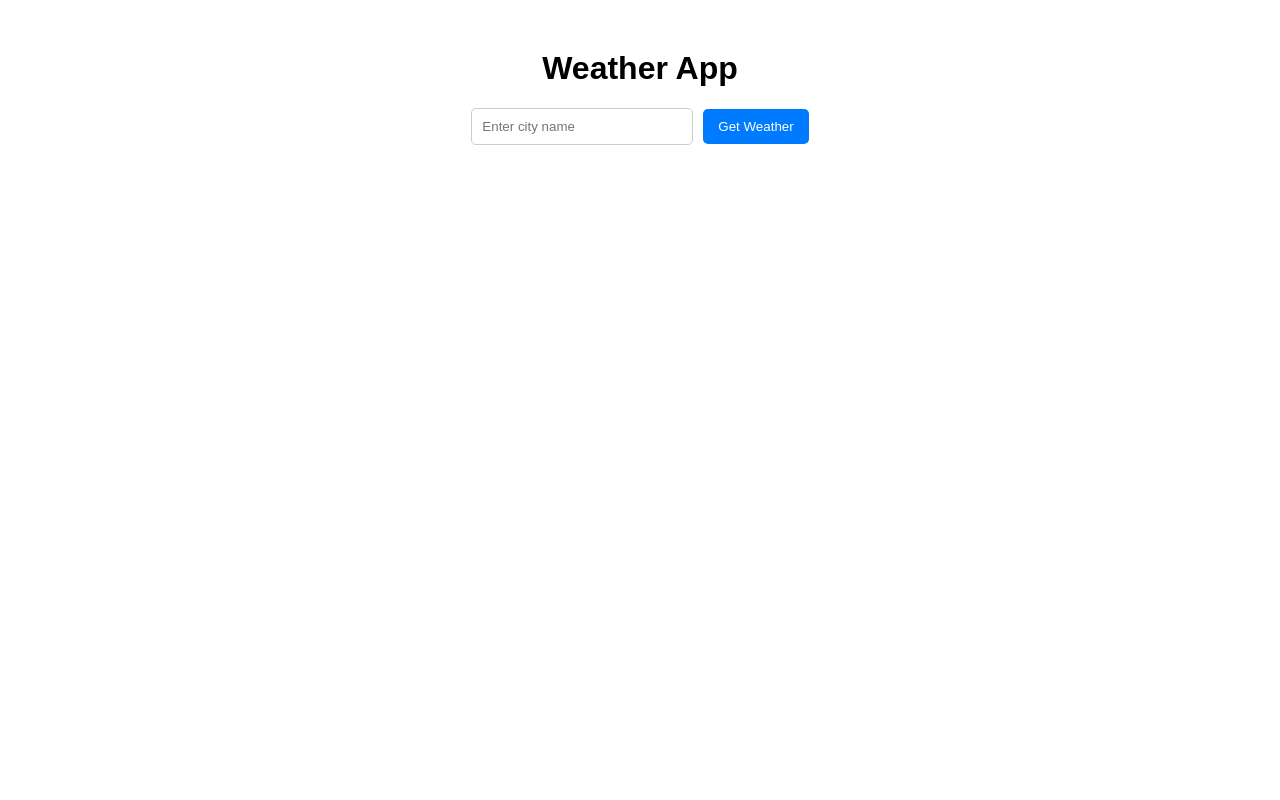
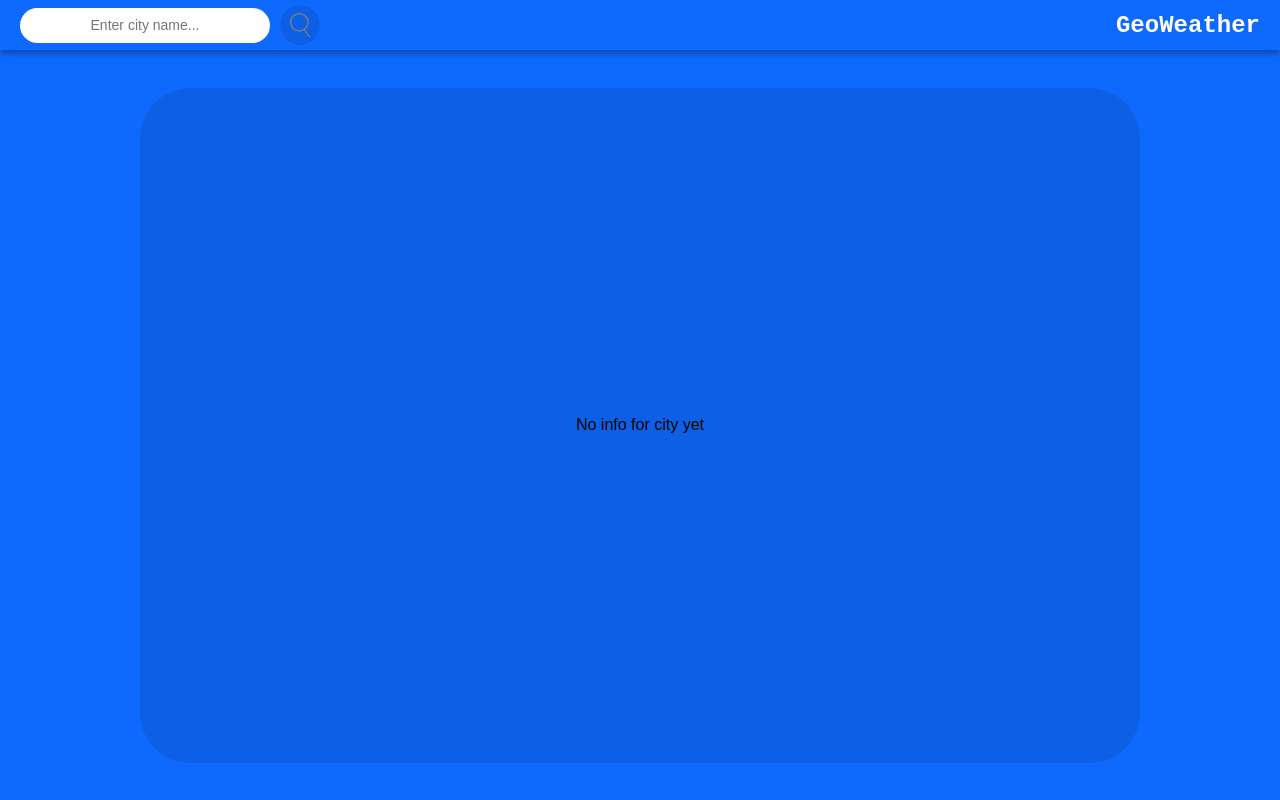
Before and after one commit to GeorgeVourkas/GeoWeather, a React (Vite) app: page / in a window 1280 px wide. Built offline with nearby package versions, Linux system fonts and the light colour scheme.

Commit message:
doing some

```diff
--- a/src/App.jsx
+++ b/src/App.jsx
@@ -1,10 +1,14 @@
-import { useState } from 'react'
-import reactLogo from './assets/react.svg'
-import viteLogo from '/vite.svg'
-import Weather from './Weather'
+import { useState } from "react";
+import Header from "./components/Header";
+import Main from "./components/Main";
+import "./style.css"
+export default function App() {
+  const [city, setCity] = useState(""); // lift state here
 
-export default function App(){
-  return(
-    <Weather/>
-  )
+  return (
+    <section className="SectionMain">
+      <Header city={city} setCity={setCity}/>
+      <Main city={city}/>
+    </section>
+  );
 }
--- a/src/Weather.jsx
+++ b/src/Weather.jsx
@@ -27,6 +27,7 @@ const Weather = () => {
 
       if (data.cod === 200) {
         setWeather(data);
+        console.log(data)
       } else {
         setError(data.message || 'City not found');
       }
@@ -51,10 +52,8 @@ const Weather = () => {
         />
         <button type="submit">Get Weather</button>
       </form>
-
       {loading && <p>Loading...</p>}
       {error && <p className="error">{error}</p>}
-
       {weather && weather.sys && weather.main && weather.weather && (
         <div className="weather-info">
           <h2>{weather.name}, {weather.sys.country}</h2>
--- /dev/null
+++ b/src/components/Header.jsx
@@ -0,0 +1,29 @@
+import searchIcon from "../assets/search.png"
+export default function Header({ city, setCity }) {
+
+  function getWeather(e) {
+    e.preventDefault();
+    console.log("City entered:", city);
+
+    // TODO: call API
+
+    setCity(""); // clear input
+  }
+
+  return (
+    <header>
+      <form onSubmit={getWeather}>
+        <input
+          type="text"
+          value={city}
+          onChange={(e) => setCity(e.target.value)}
+          placeholder="Enter city name..."
+        />
+        <button type="submit">
+          <img src={searchIcon} alt="Search Icon" />
+        </button>
+      </form>
+      <h1 id="appLogo">GeoWeather</h1>
+    </header>
+  );
+}
--- /dev/null
+++ b/src/components/Main.jsx
@@ -0,0 +1,9 @@
+export default function Main(){
+    return(
+        <div className="infoDiv">
+            <div className="infoContainer">
+                <p>No info for city yet</p>
+            </div>
+        </div>
+    )
+}
--- a/src/main.jsx
+++ b/src/main.jsx
@@ -2,7 +2,7 @@ import { StrictMode } from 'react'
 import { createRoot } from 'react-dom/client'
 
 import App from './App.jsx'
-
+import "./style.css"
 createRoot(document.getElementById('root')).render(
   <StrictMode>
     <App />
--- a/src/style.css
+++ b/src/style.css
@@ -1,53 +1,103 @@
-/* style.css */
 * {
-    font-family: Arial, sans-serif;
+  margin: 0;
+  padding: 0;
+  box-sizing: border-box;
+  font-family: sans-serif;
 }
-.container {
-  text-align: center;
-  margin-top: 50px;
+
+body {
+  min-height: 100vh;
+}
 
 
-
+.SectionMain{
+  width: 100%;
+  height: 100vh;
+  display: flex;
+  flex-direction: column;
+  align-items: center;
+  background-color: #0e6aff;
 }
-
-input {
-  padding: 10px;
-  width: 200px;
-  margin-right: 10px;
-  border-radius: 5px;
-  border: 1px solid #ccc;
-}
-
-button {
-  padding: 10px 15px;
-  border: none;
-  background-color: #007bff;
-  color: white;
-  border-radius: 5px;
-  cursor: pointer;
-  transition: background-color 0.2s;
-}
-
-button:hover {
-  background-color: #0056b3;
-}
-
-.error {
-  color: red;
-  margin-top: 15px;
-}
-section{
+.infoDiv{
+  width: 100%;
+  height: calc(100vh - 50px);
   display: flex;
   justify-content: center;
   align-items: center;
-  flex-direction: column;
+
+}
+.infoContainer{
+  width: 90%;
+  max-width: 1000px;
+  height: 90%;
+  border-radius: 50px;
+  display: flex;
+  justify-content: center;
+  align-items: center;
+  background-color: rgba(0, 0, 0, 0.1);
+}
+/* Header styling */
+header {
+  width: 100%;
+  height: 50px;
+  display: flex;
+  align-items: center;
+  justify-content: space-between;
+  gap: 15px;
+  padding: 10px 20px;
+  background-color: #0e6aff;
+  /* Add shadow */
+  box-shadow: 0 4px 6px rgba(0, 0, 0, 0.3); /* horizontal, vertical, blur, color */
 }
 
-.weather-info {
-  margin-top: 20px;
-  background-color: #f2f2f2;
-  display: inline-block;
-  padding: 15px 25px;
-  border-radius: 10px;
-  text-align: left;
+
+/* Form inside header */
+header form {
+  display: flex;
+  align-items: center;
+  gap: 10px; /* space between input and button */
 }
+
+/* Input styling */
+header input {
+  width: 250px;
+  height: 35px;
+  border-radius: 50px;
+  border: none;
+  background-color: white;
+  text-align: center;
+  color: black;
+  font-size: 14px;
+  padding: 0 10px;
+}
+
+header input:focus {
+  outline: none;            /* remove blue/colored outline on focus */
+  box-shadow: none;         /* remove any focus shadow (optional) */
+  border: 1px solid black;   /* keep border same on focus */
+}
+
+/* Circular search button */
+header form button {
+  width: 40px;
+  height: 40px;
+  border-radius: 50%;
+  display: flex;
+  align-items: center;
+  justify-content: center;
+  border: none;
+  background-color: rgba(0, 0, 0, 0.1);
+  cursor: pointer;
+  padding: 0;
+}
+
+header form button img {
+  width: 60%;
+}
+
+/* App logo */
+#appLogo {
+  color: white;
+  font-family: 'Courier New', Courier, monospace;
+  font-size: 1.5rem;
+}
```
Also changed, not shown: src/assets/search.png (added).
